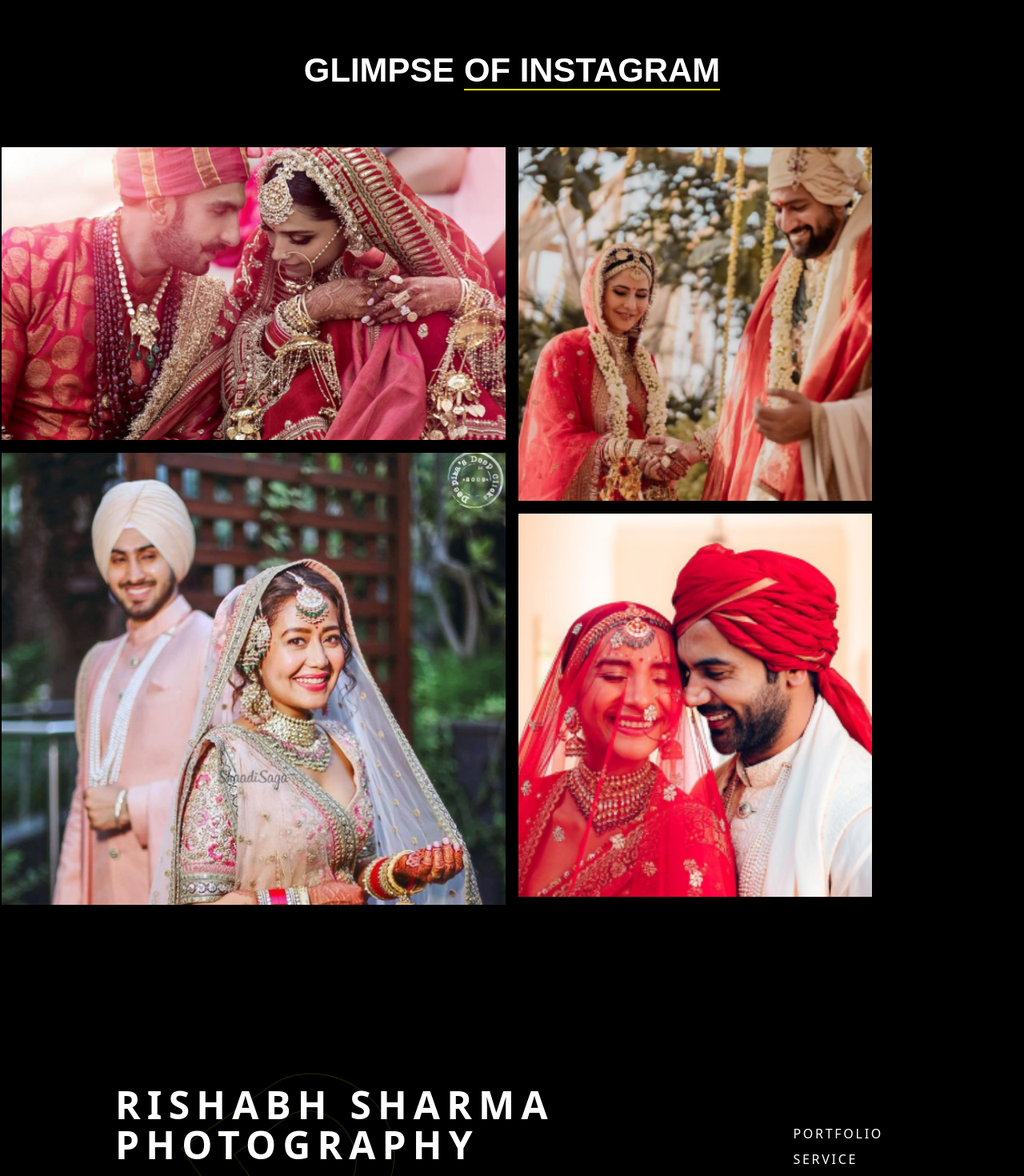
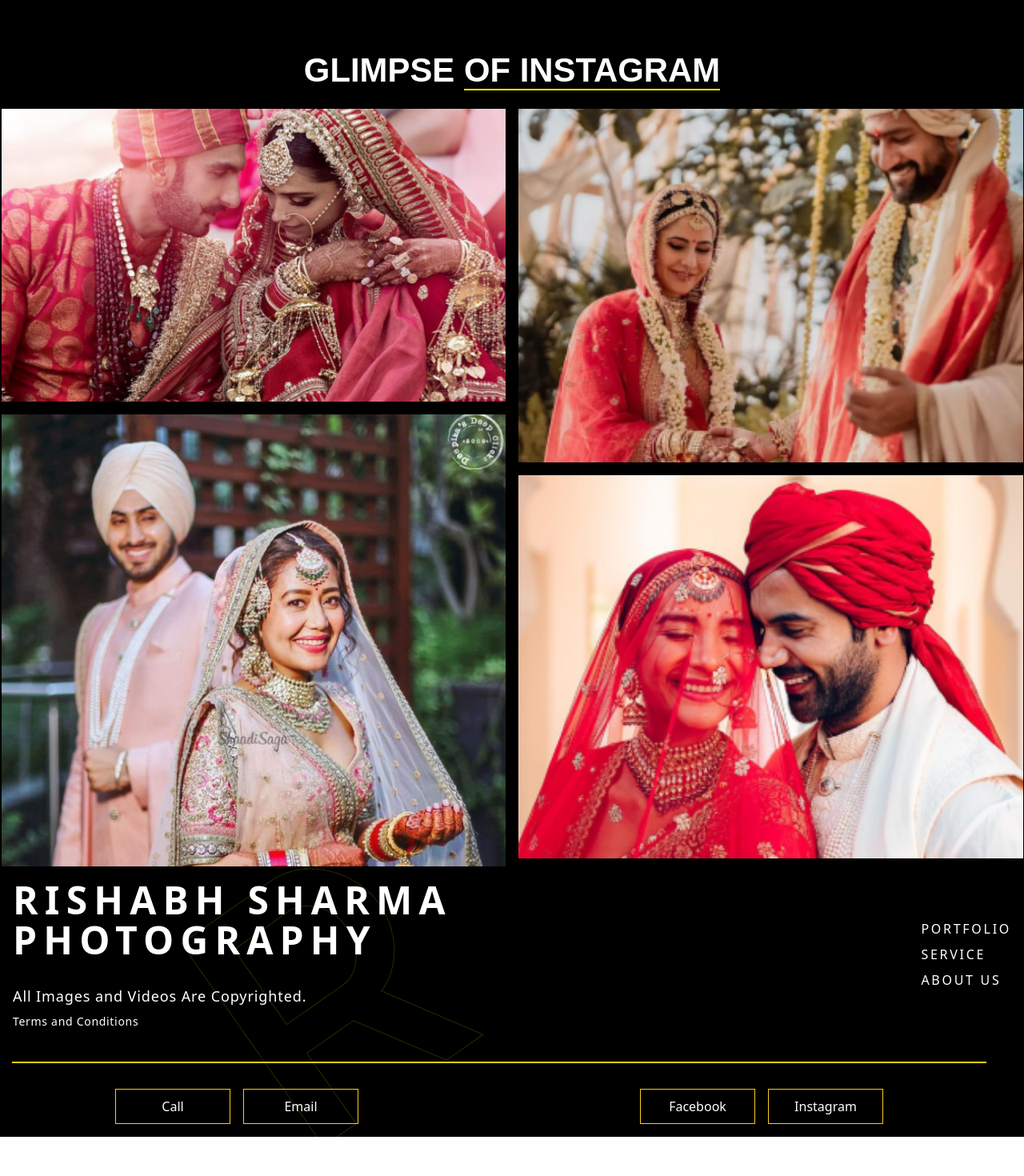
Before and after one commit to Ta-Run/weddingPortoflio, a React (Create React App) app: page / in a window 1280 px wide. Shown: the part 4540-6010 px from the top of the page at 80% size. After the commit the page ends 5961 px from the top, so only its background shows below. Built offline with nearby package versions, Linux system fonts and the light colour scheme.

Commit message:
solve glimpiss of instagram issue

```diff
--- a/src/componenets/footer.jsx
+++ b/src/componenets/footer.jsx
@@ -25,7 +25,7 @@ const Footer = forwardRef((props, ref) => {
   return (
     <footer
       ref={ref}
-      className="relative w-full text-white mt-40 bg-black overflow-hidden"
+      className="relative w-full text-white mt-auto "
     >
       {/* Watermark as background */}
       <div className="absolute inset-0 h-full w-full overflow-hidden">
@@ -45,9 +45,9 @@ const Footer = forwardRef((props, ref) => {
       </div>
 
       {/* Footer Content */}
-      <div className="relative z-10 container mx-auto p-4 flex flex-col md:flex-row justify-between items-center text-center md:text-left">
+      <div className="relative z-10 container mx-auto p-4 flex flex-col md:flex-row  items-center text-center md:text-left">
         {/* Left Section */}
-        <div className="mb-4 md:mb-0 md:pl-32 w-full md:w-auto">
+        <div className=" w-full md:w-auto  flex-auto">
           <h1 className="font-bold text-5xl leading-[52px] tracking-[0.17em]">
             RISHABH SHARMA
           </h1>
@@ -61,7 +61,7 @@ const Footer = forwardRef((props, ref) => {
         </div>
 
         {/* Navigation Links */}
-        <div className="flex flex-col items-center md:items-end justify-center pr-0 md:pr-40 w-full md:w-auto">
+        <div className="flex flex-col items-center md:items-end justify-center  w-full md:w-auto">
           <ul className="list-none">
             {routes
               .filter((route) => route.path !== activePath) // Exclude the active page
--- a/src/componenets/home.jsx
+++ b/src/componenets/home.jsx
@@ -434,21 +434,15 @@ function Home() {
         </h2>
       </div>
 
-
-      <div className="sm:py-12">
-        {/* Center the grid container */}
-        <div className="flex justify-center">
-          <div className="grid gap-4 lg:grid-cols-2 max-w-screen-lg w-full px-4 md:px-0">
-            {/* Large Images in the First Column */}
+      <div className="flex justify-center px-4 md:px-0">
+        <div className="grid gap-4 grid-cols-2 max-w-screen-lg w-full items-stretch">
           <div className="flex flex-col gap-4 items-center">
-              {/* First Image with Instagram Overlay */}
-              <div className="relative group">
+            <div className="relative group w-full h-[366px]">
               <img
                 src={`${process.env.PUBLIC_URL}/images/image 17.png`}
                 alt="Large Image 1"
-                  className="object-cover w-full h-auto max-w-full sm:max-w-[652px] sm:h-[366px]"
+                className="object-cover w-full h-full"
               />
-                {/* Instagram Overlay with Logo */}
               <a
                 href="https://www.instagram.com/yourInstagramHandle"
                 target="_blank"
@@ -464,38 +458,35 @@ function Home() {
             </div>
 
             {/* Second Large Image */}
+            <div className="w-full h-[565px]">
               <img
                 src={`${process.env.PUBLIC_URL}/images/image 5.png`}
                 alt="Large Image 2"
-                className="object-cover w-full h-auto max-w-full sm:max-w-[652px] sm:h-[565px]"
+                className="object-cover w-full h-full"
               />
             </div>
+          </div>
 
-            {/* Small Images in the Second Column */}
-            <div className="flex flex-col gap-4">
-              {/* Small Image 1 */}
-              <div className="relative">
+          {/* Right Column */}
+          <div className="flex flex-col gap-4 items-center">
+            <div className="w-full h-[442px]">
               <img
                 src={`${process.env.PUBLIC_URL}/images/image 8.png`}
                 alt="Small Image 1"
-                  className="object-cover w-full h-auto max-w-full sm:max-w-[442px] sm:h-[442px]"
+                className="object-cover w-full h-full"
               />
             </div>
-
-              {/* Small Image 2 */}
-              <div className="relative">
+            <div className="w-full h-[479px]">
               <img
                 src={`${process.env.PUBLIC_URL}/images/image 19.png`}
                 alt="Small Image 2"
-                  className="object-cover w-full h-auto max-w-full sm:max-w-[442px] sm:h-[479px]"
+                className="object-cover w-full h-full"
               />
             </div>
           </div>
         </div>
       </div>
     </div>
-
-    </div>
   );
 }
 
--- a/src/componenets/portfolio.jsx
+++ b/src/componenets/portfolio.jsx
@@ -28,10 +28,11 @@ const Portfolio = () => {
         {/* Heading */}
         <div className="relative text-center mb-8">
           <h2 className="font-raleway md:text-[41.89px] font-extrabold md:leading-[49.18px] mt-12">
-            PORTFOLIO
+            PORT
+            <span className="w-[159px] mx-auto mt-2 border-b-2 border-[#FCFC04]">
+              FOLIO
+            </span>
           </h2>
-          {/* Underline */}
-          <div className="w-[159px] mx-auto mt-2 border-t-2 border-[#FCFC04]"></div>
         </div>
 
         {/* Image Slider */}
@@ -114,9 +115,12 @@ const Portfolio = () => {
       <div className="text-white py-12">
         <div className="relative text-center pt-20 mb-6">
           <h2 className="font-raleway lg:text-[41.89px] font-extrabold lg:leading-[49.18px]">
-            WEDDING
+            WED
+            <span className="w-[159px] mx-auto mt-2 border-b-2 border-[#FCFC04]">
+            DING
+          </span>
           </h2>
-          <div className="w-[159px] mx-auto mt-2 border-t-2 border-[#FCFC04]"></div>
+
         </div>
 
         <div className="px-4 lg:px-8 py-12">
@@ -171,9 +175,11 @@ const Portfolio = () => {
       <div className="text-white py-12">
         <div className="relative text-center pt-20 mb-6">
           <h2 className="font-raleway lg:text-[41.89px] font-extrabold lg:leading-[49.18px]">
-            FASHION
+            FAS
+            <span className="w-[159px] mx-auto mt-2 border-b-2 border-[#FCFC04]">
+            HION
+          </span>
           </h2>
-          <div className="w-[159px] mx-auto mt-2 border-t-2 border-[#FCFC04]"></div>
         </div>
 
         <div className="px-4 lg:px-8 py-12">
--- a/src/componenets/service.jsx
+++ b/src/componenets/service.jsx
@@ -6,10 +6,13 @@ const Service = () => {
       {/* Title Section */}
       <div className="relative text-center mb-16 mt-20 flex flex-col items-center">
         <h2 className="font-raleway text-[41.89px] font-extrabold leading-[49.18px] text-white">
-          SERVICE
+          SER
+          <span className="w-[159px] mx-auto mt-2 border-b-2 border-[#FCFC04]">
+          VICE
+          </span>
         </h2>
-        <div className="w-[159px] mt-2 border-t-2 border-[#FCFC04] ml-4"></div>
-      </div>
+        </div>
+
 
       <div className="px-4 md:px-8 lg:px-16 py-12">
         {/* Grid Container */}
```
Lines whose indentation alone changed are shown as unchanged.
